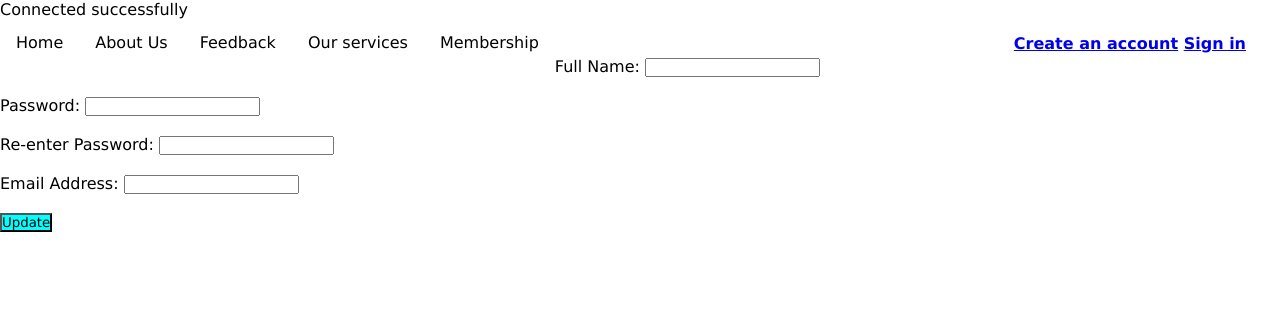
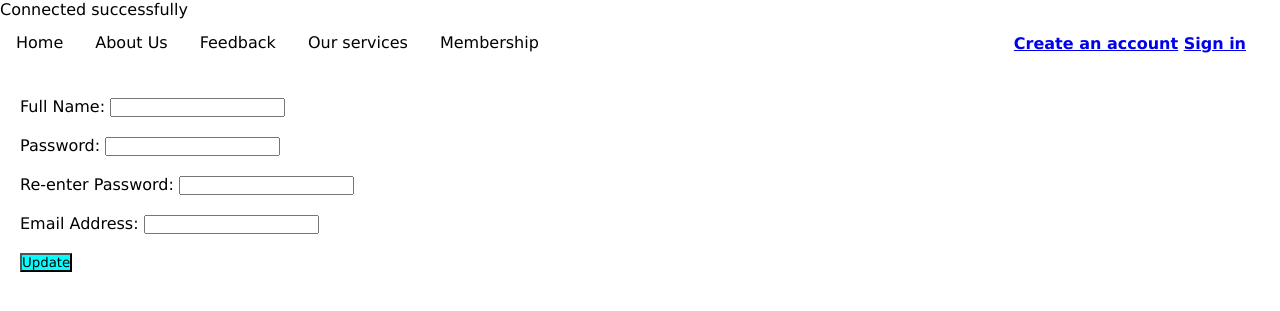
Before and after one commit to Maxwell619/BPesa, a PHP site: page /editnewaccount.php in a window 1280 px wide. Shown: the top 311 px of the page. Run offline with PHP 8.4, Linux system fonts and the light colour scheme.

Commit message:
added new class(edit)

```diff
--- a/cssfile/style.css
+++ b/cssfile/style.css
@@ -151,3 +151,10 @@ tr:hover{background-color: aqua;
 .ch{
     font-weight: bolder;
 }
+.edit{
+    padding: 20px;
+    font-size: medium;
+    margin-top: 20px;
+    background-color: ;
+
+}
```
